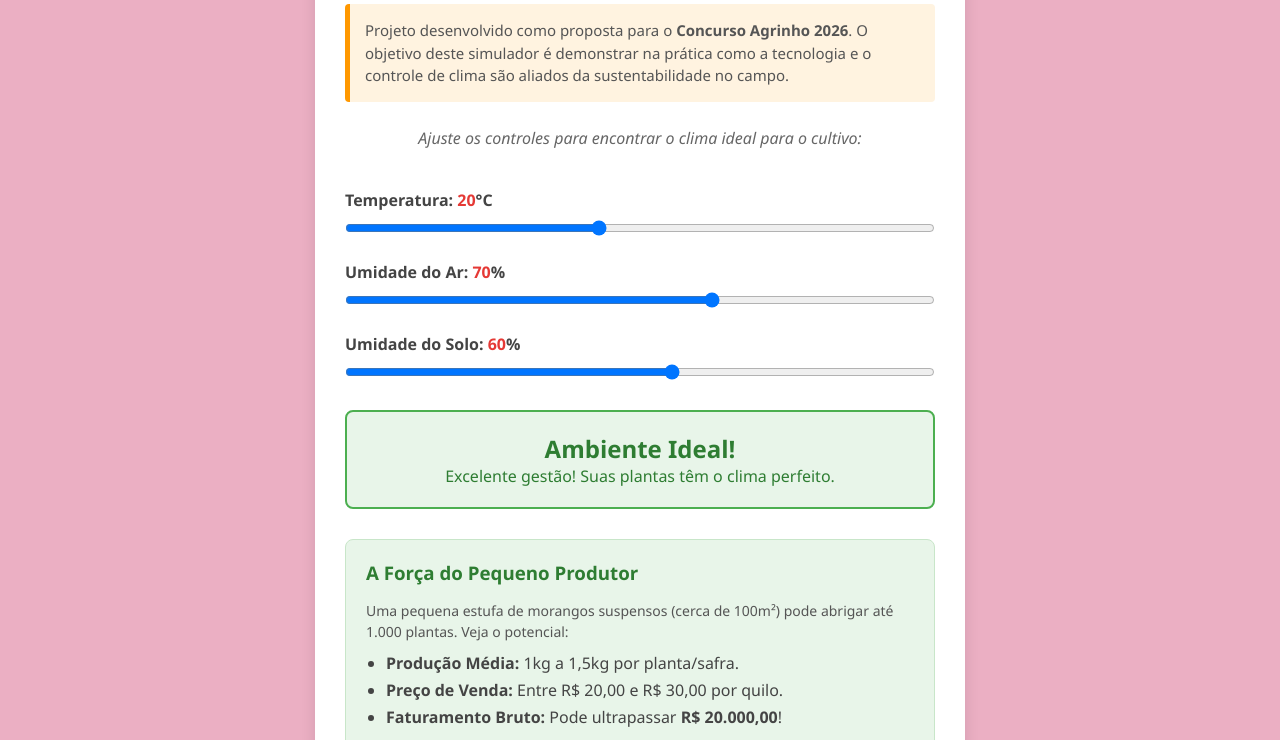
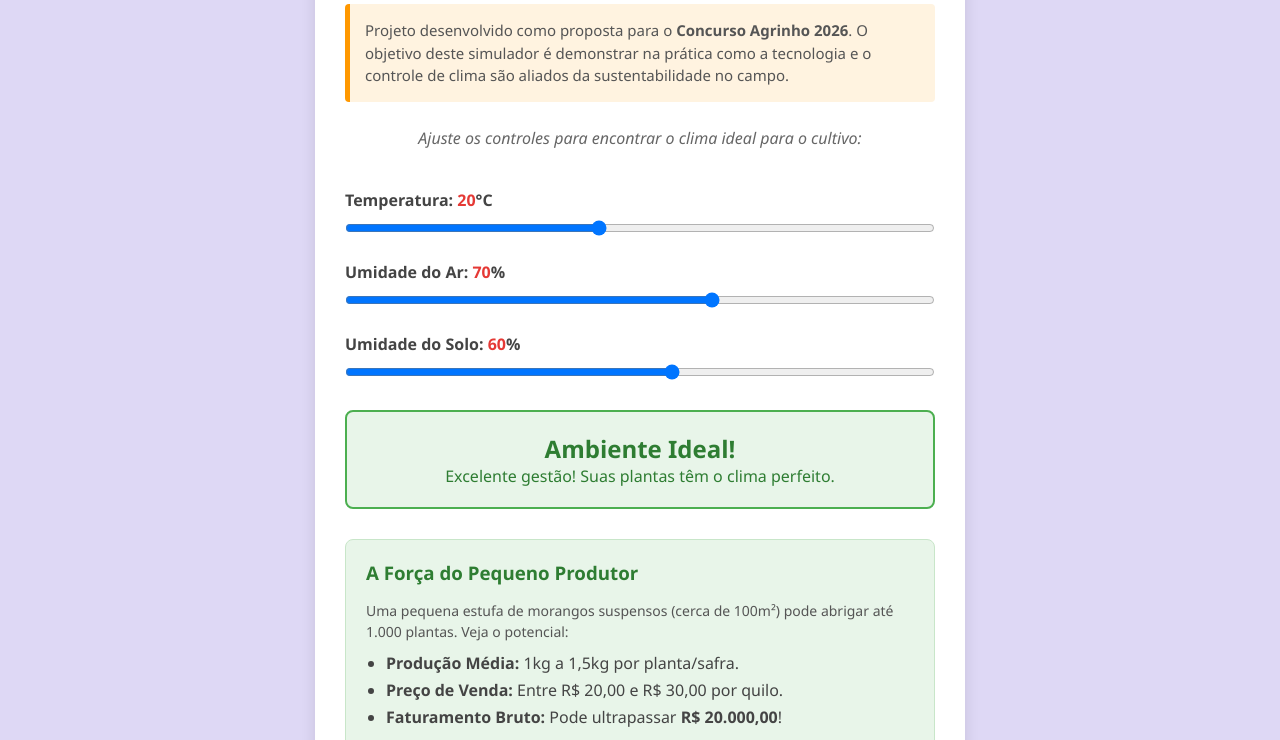
Before and after one commit to ProfAleB/forma-o-agrinho-2026, a plain HTML site: page index.html in a window 1280 px wide. Shown: the part 176-916 px from the top of the page. Drawn offline with Linux system fonts and the light colour scheme.

Commit message:
teste agente ia 5

```diff
--- a/style.css
+++ b/style.css
@@ -6,7 +6,7 @@
 }
 
 body {
-    background-color: #ebafc3;
+    background-color: #bcafeb7a;
     color: #333;
     display: flex;
     flex-direction: column;
```
